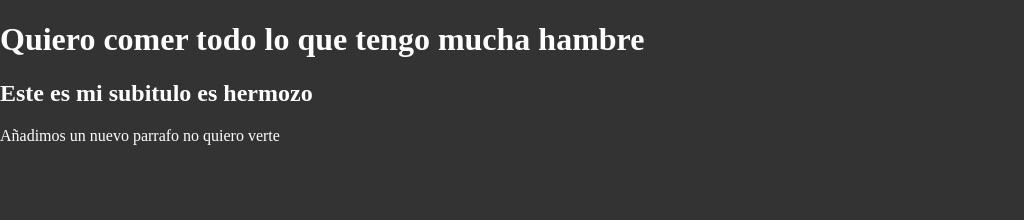
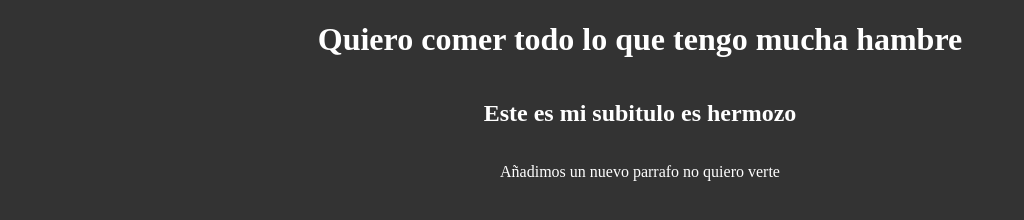
Before and after one commit to GabrielAdmer/hyperblog, a website built with webpack: page public/index.html in a window 1280 px wide. Shown: the whole page, without its empty margins (0-1024 px from the left). Built offline with nearby package versions, Linux system fonts and the light colour scheme.

Commit message:
cambiamos el container para el css

```diff
--- a/public/index.html
+++ b/public/index.html
@@ -10,11 +10,13 @@
 
 <body>
 
-  <h1>Quiero comer todo lo que tengo mucha hambre</h1>
+  <div class="container">
+    <h1>Quiero comer todo lo que tengo mucha hambre</h1>
 
-  <h2>Este es mi subitulo es hermozo</h2>
+    <h2>Este es mi subitulo es hermozo</h2>
 
-  <p>Añadimos un nuevo parrafo no quiero verte</p>
+    <p>Añadimos un nuevo parrafo no quiero verte</p>
+  </div>
 
 </body>
 
--- a/src/styles/main.scss
+++ b/src/styles/main.scss
@@ -16,3 +16,10 @@ body {
   background-color: #333;
   color: #fff;
 }
+
+.container {
+  display: flex;
+  align-items: center;
+  justify-content: center;
+  flex-direction: column;
+}
```
